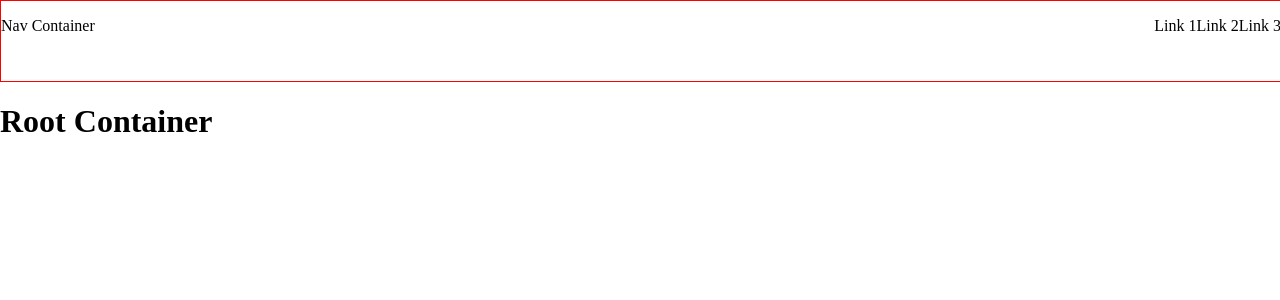
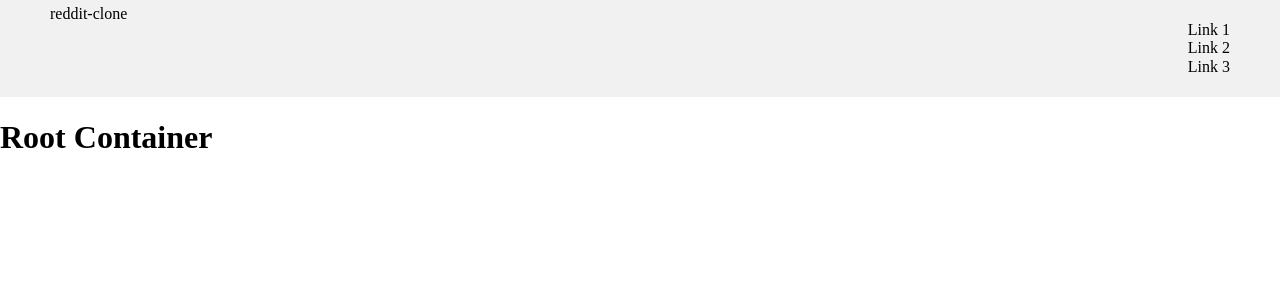
Before and after one commit to jonwho/reddit-clone, a React (Create React App) app in the folder frontend/: page / in a window 1280 px wide. Shown: the top 300 px of the page. Built offline with nearby package versions, Linux system fonts and the light colour scheme.

Commit message:
yuck ui is so meh

```diff
--- a/frontend/package.json
+++ b/frontend/package.json
@@ -13,5 +13,8 @@
     "build": "react-scripts build",
     "test": "react-scripts test --env=jsdom",
     "eject": "react-scripts eject"
+  },
+  "devDependencies": {
+    "styled-components": "^3.2.3"
   }
 }
--- /dev/null
+++ b/frontend/src/components/shared/NavLink.js
@@ -0,0 +1,8 @@
+import React from 'react';
+import styled from 'styled-components';
+
+const NavLink = styled.a`
+  font-size: '50px';
+`;
+
+export default NavLink;
--- /dev/null
+++ b/frontend/src/containers/HeaderContainer.js
@@ -0,0 +1,48 @@
+import React, { Component } from 'react';
+import { GREY1 } from '../styles/colors';
+import NavLink from '../components/shared/NavLink';
+
+const styles = {
+  header: {
+    // border-box includes margin and padding in the box sizing width calculation
+    // otherwise it will add margin and padding to the box and it will outgrow the viewport
+    // which makes it scroll
+    overflow: 'auto',
+    backgroundColor: GREY1,
+    boxSizing: 'border-box',
+    padding: '5px 50px 5px 50px',
+    minHeight: '10vh',
+    minWidth: '100vw',
+  },
+  pinLeft: {
+    float: 'left',
+  },
+  pinRight: {
+    marginLeft: 'auto',
+    float: 'right',
+  },
+  linksContainer: {
+    listStyle: 'none',
+  },
+};
+
+class HeaderContainer extends Component {
+  render() {
+    return (
+      <header style={styles.header}>
+        <div style={styles.pinLeft}>
+          <a>reddit-clone</a>
+        </div>
+        <nav style={styles.pinRight}>
+          <ul style={styles.linksContainer}>
+            <li><NavLink>Link 1</NavLink></li>
+            <li><a>Link 2</a></li>
+            <li><a>Link 3</a></li>
+          </ul>
+        </nav>
+      </header>
+    );
+  }
+}
+
+export default HeaderContainer;
--- a/frontend/src/containers/NavContainer.js
+++ /dev/null
@@ -1,40 +0,0 @@
-import React, { Component } from 'react';
-import { WHITE } from '../styles/colors';
-
-const styles = {
-  header: {
-    minHeight: '10vh',
-    minWidth: '100%',
-    border: '1px solid red'
-  },
-  flexContainer: {
-    display: 'flex',
-    flexDirection: 'row',
-  },
-  ulNav: {
-    padding: 0,
-    listStyle: 'none',
-  },
-  rightLinks: {
-    marginLeft: 'auto',
-  },
-};
-
-class NavContainer extends Component {
-  render() {
-    return (
-      <header style={{ ...styles.flexContainer, ...styles.header }}>
-        <ul style={{ ...styles.flexContainer, ...styles.ulNav }}>
-          <li>Nav Container</li>
-        </ul>
-        <ul style={{ ...styles.flexContainer, ...styles.ulNav, ...styles.rightLinks  }}>
-          <li>Link 1</li>
-          <li>Link 2</li>
-          <li>Link 3</li>
-        </ul>
-      </header>
-    );
-  }
-}
-
-export default NavContainer;
--- a/frontend/src/containers/RootContainer.js
+++ b/frontend/src/containers/RootContainer.js
@@ -1,5 +1,5 @@
 import React, { Component } from 'react';
-import NavContainer from './NavContainer';
+import HeaderContainer from './HeaderContainer';
 
 class RootContainer extends Component {
   constructor(props) {
@@ -9,7 +9,7 @@ class RootContainer extends Component {
   render() {
     return (
       <div>
-        <NavContainer />
+        <HeaderContainer />
         <h1>Root Container</h1>
       </div>
     );
--- a/frontend/src/styles/colors.js
+++ b/frontend/src/styles/colors.js
@@ -1 +1,2 @@
 export const WHITE = '#fff';
+export const GREY1 = '#f1f1f1';
```
Also changed, not shown: 1 other file (tests, documents, lock files or other folders).
